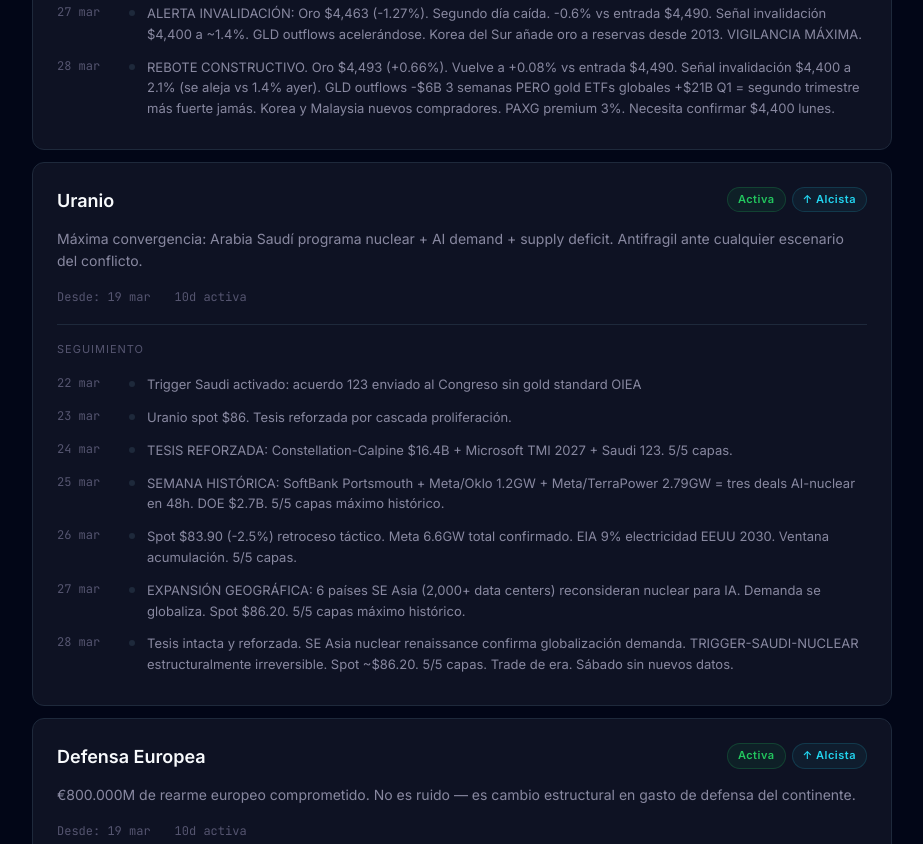
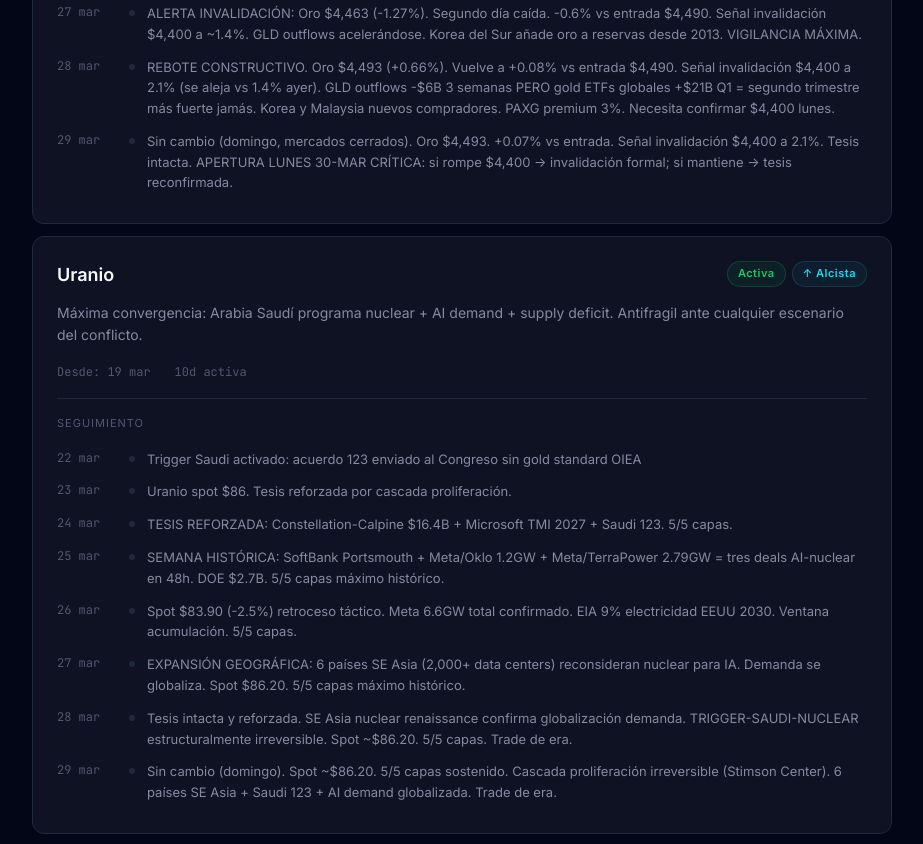
Before and after one commit to Wcoach24/geopolitical-oracle, a website: page web/index.html in a window 1280 px wide. Shown: the part 882-1726 px from the top of the page, without its empty margins (178-1101 px from the left). Drawn offline with Linux system fonts and the light colour scheme.

Commit message:
Update track record — 2026-03-29

```diff
--- a/web/index.html
+++ b/web/index.html
@@ -217,7 +217,7 @@
 <script>
 // Data injected by generator script — this will be replaced automatically
 const DATA = {
-  "last_updated": "2026-03-28",
+  "last_updated": "2026-03-29",
   "tension": "ALTO",
   "recomendaciones_activas": [
     {
@@ -253,6 +253,10 @@ const DATA = {
         {
           "fecha": "2026-03-28",
           "nota": "REBOTE CONSTRUCTIVO. Oro $4,493 (+0.66%). Vuelve a +0.08% vs entrada $4,490. Señal invalidación $4,400 a 2.1% (se aleja vs 1.4% ayer). GLD outflows -$6B 3 semanas PERO gold ETFs globales +$21B Q1 = segundo trimestre más fuerte jamás. Korea y Malaysia nuevos compradores. PAXG premium 3%. Necesita confirmar $4,400 lunes."
+        },
+        {
+          "fecha": "2026-03-29",
+          "nota": "Sin cambio (domingo, mercados cerrados). Oro $4,493. +0.07% vs entrada. Señal invalidación $4,400 a 2.1%. Tesis intacta. APERTURA LUNES 30-MAR CRÍTICA: si rompe $4,400 → invalidación formal; si mantiene → tesis reconfirmada."
         }
       ]
     },
@@ -292,7 +296,11 @@ const DATA = {
         },
         {
           "fecha": "2026-03-28",
-          "nota": "Tesis intacta y reforzada. SE Asia nuclear renaissance confirma globalización demanda. TRIGGER-SAUDI-NUCLEAR estructuralmente irreversible. Spot ~$86.20. 5/5 capas. Trade de era. Sábado sin nuevos datos."
+          "nota": "Tesis intacta y reforzada. SE Asia nuclear renaissance confirma globalización demanda. TRIGGER-SAUDI-NUCLEAR estructuralmente irreversible. Spot ~$86.20. 5/5 capas. Trade de era."
+        },
+        {
+          "fecha": "2026-03-29",
+          "nota": "Sin cambio (domingo). Spot ~$86.20. 5/5 capas sostenido. Cascada proliferación irreversible (Stimson Center). 6 países SE Asia + Saudi 123 + AI demand globalizada. Trade de era."
         }
       ]
     },
@@ -330,6 +338,10 @@ const DATA = {
         {
           "fecha": "2026-03-28",
           "nota": "Máxima convergencia. EU €860B con exclusión contratistas EEUU. Alemania €117.2B (3.2% PIB). Polonia $55B record. Houthi entry + Ucrania congelada refuerzan urgencia. 5/5 capas. Trade de era. DFNS NAV stale 3 días."
+        },
+        {
+          "fecha": "2026-03-29",
+          "nota": "Sin cambio (domingo). DFNS NAV stale 4 días ($69.98 al 25-Mar). EU €860B plan consolidado. Tres frentes activos (Irán, Houthis, Ucrania) refuerzan urgencia. 5/5 capas. Trade de era."
         }
       ]
     },
@@ -366,6 +378,10 @@ const DATA = {
         {
           "fecha": "2026-03-28",
           "nota": "BTC $66,008 (-4.94%). F&G 12 EXTREME FEAR máximo ciclo. ETF outflows -$171M. Funding percentil 6 = short squeeze extremo. Exchange outflows mínimo 2018. WATCH-BTC-DCA trigger a 9.3% — velocidad triplicada (16.3%→13.8%→9.3%). Kharg seizure podría cumplir condición alternativa. Neutral — movimiento es contagio risk-off."
+        },
+        {
+          "fecha": "2026-03-29",
+          "nota": "BTC $66,616 (+0.92% 24h). Leve recuperación aleja trigger DCA a 10.1% (vs 9.3% ayer). F&G sostenido EXTREME FEAR. Setup contrarian extremo sin catalizador. Neutral."
         }
       ]
     },
@@ -394,6 +410,10 @@ const DATA = {
         {
           "fecha": "2026-03-28",
           "nota": "REBOTE LEVERAGE POSITIVO: GDX $85.00 (+3.17%) vs oro +0.66% = amplificación 4.8x. Mejora de -2.8% a -1.1% vs entrada $85.97. Constructivo si lunes confirma. Dependiente oro >$4,400."
+        },
+        {
+          "fecha": "2026-03-29",
+          "nota": "Sin cambio (domingo). GDX $85.00. -1.1% vs entrada $85.97. Leverage positivo viernes constructivo. Dependiente oro >$4,400 lunes."
         }
       ]
     }
@@ -450,7 +470,7 @@ const DATA = {
       "condicion": "Caída >15% desde niveles actuales O confirmación de tropas terrestres / operación en territorio iraní",
       "accion_si_activa": "Recomendar DCA escalonado en BTC",
       "estado": "ESPERANDO",
-      "ultima_nota": "2026-03-28: BTC $66,008. Trigger $59,860 a 9.3% (ayer 13.8%). Velocidad triplicada. F&G 12 EXTREME FEAR. Kharg seizure en evaluación = condición alternativa. Activación posible 3-5 sesiones. MONITOREO PRIORITARIO."
+      "ultima_nota": "2026-03-29: BTC $66,616 (+0.92%). Trigger $59,860 a 10.1% (vs 9.3% ayer — leve recuperación lo aleja). Kharg seizure como condición alternativa en evaluación."
     },
     {
       "id": "WATCH-PLATA",
@@ -458,7 +478,7 @@ const DATA = {
       "condicion": "Corrección significativa a mínimos recientes ($58.58 SLV)",
       "accion_si_activa": "Recomendar exposición a plata — infraposicionamiento extremo de institucionales",
       "estado": "ESPERANDO",
-      "ultima_nota": "2026-03-28: SLV $63.44 (+4.39% rebote). Trigger $58.58 a 7.7%. COT percentil 8 mínimo 13 años. Rebote sugiere soporte $60-$61. Setup contrarian limpio si retestea mínimos."
+      "ultima_nota": "2026-03-29: SLV $63.14 (cierre viernes). Trigger $58.58 a 7.2%. Rebote viernes sugiere soporte $60-$61. COT percentil 8 mantiene setup contrarian."
     },
     {
       "id": "WATCH-FED-CUT",
@@ -466,7 +486,7 @@ const DATA = {
       "condicion": "Fed anuncia recorte de tipos o forward guidance claramente dovish",
       "accion_si_activa": "Reforzar recomendación alcista en oro",
       "estado": "ESPERANDO",
-      "ultima_nota": "2026-03-28: ALEJÁNDOSE. Mercados priceando 52% probabilidad de HIKE. 10Y 4.42%, 30Y ~5.0%. Brent $112 imposibilita desinflación. Mantener como trigger LP — dovish pivot sería catalizador masivo porque nadie lo espera."
+      "ultima_nota": "2026-03-29: ALEJÁNDOSE. 52% probabilidad hike. 10Y 4.44%, 30Y ~5.0%. Brent $112 imposibilita desinflación. Trigger LP — dovish pivot sería catalizador masivo por factor sorpresa."
     },
     {
       "id": "WATCH-VIX-30",
@@ -474,7 +494,7 @@ const DATA = {
       "condicion": "VIX supera 30 de forma sostenida (3+ sesiones)",
       "accion_si_activa": "Evaluar señal contrarian de compra en equities — históricamente 90% acierto a 12 meses",
       "estado": "ESPERANDO",
-      "ultima_nota": "2026-03-28: NUEVO. VIX 27.44 (+8.33%), quinto día >25. A 2.56 puntos de 30. Tres frentes activos. Monitorear lunes."
+      "ultima_nota": "2026-03-29: VIX 27.44, sexto día >25. A 2.56 puntos de 30. Alta probabilidad activación lunes si apertura negativa con escalada Irán. Requiere 3+ sesiones >30 para confirmar."
     }
   ]
 };
```
